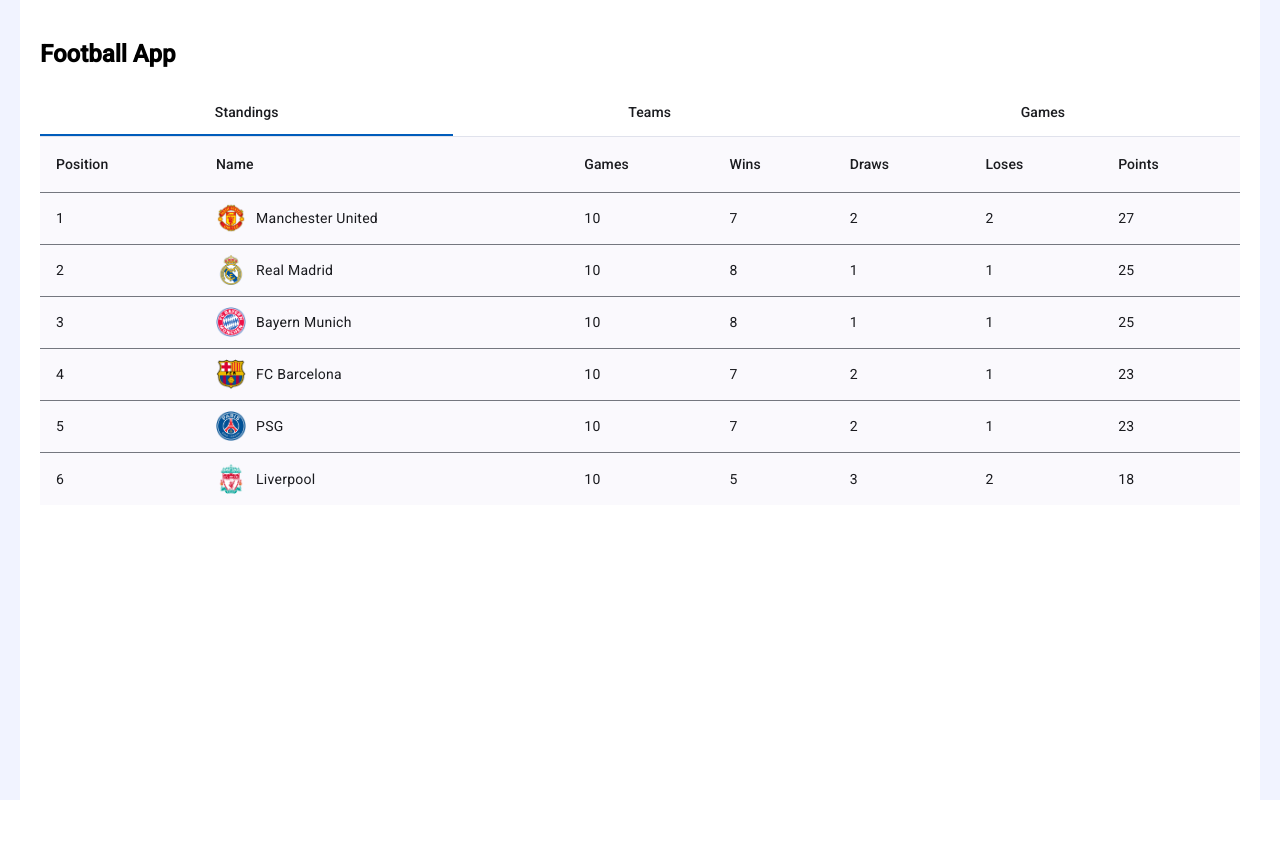
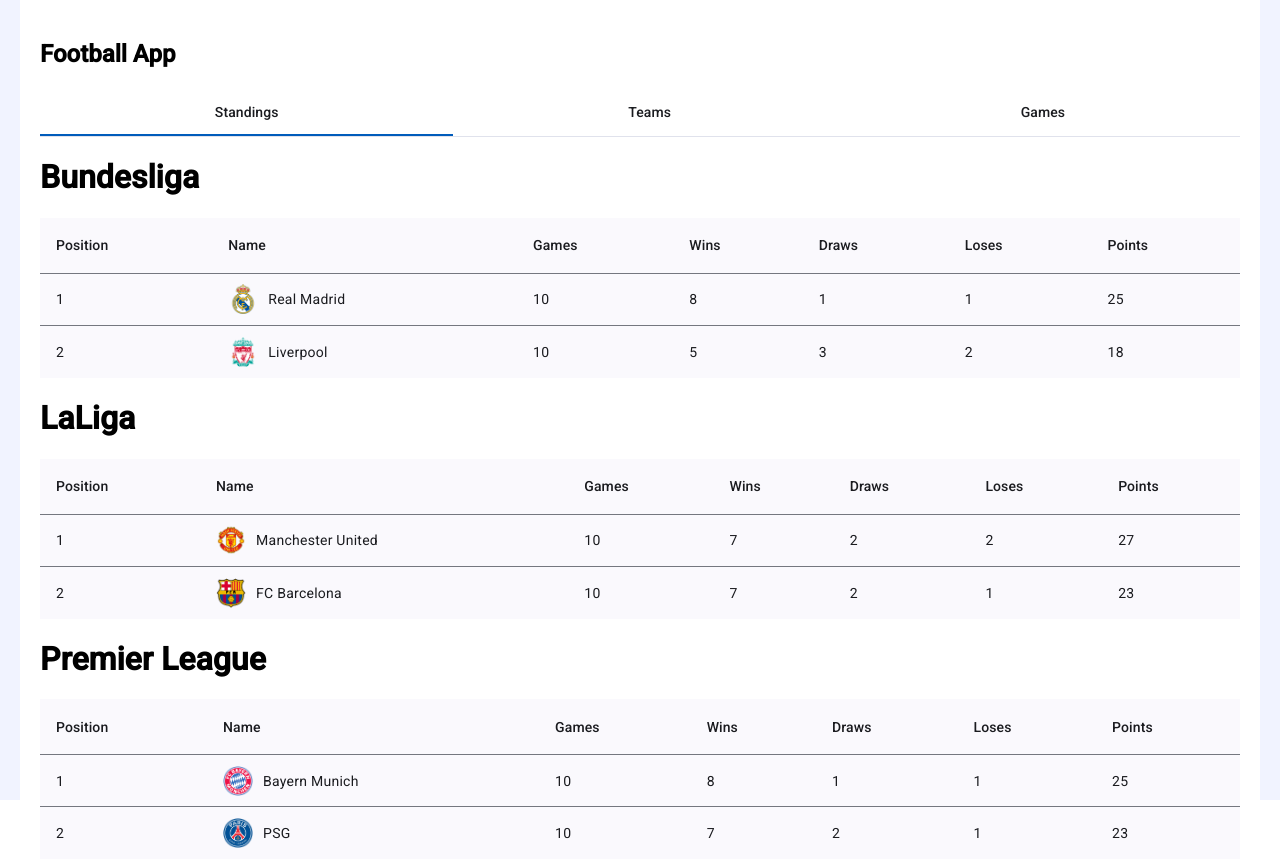
Before and after one commit to Serh1/football-app, an Angular app: page / in a window 1280 px wide. Before the commit the page ends 800 px from the top, so only its background shows below. Built offline with nearby package versions, Linux system fonts and the light colour scheme.

Commit message:
feat(standings):separated league

```diff
--- a/src/app/models/team.ts
+++ b/src/app/models/team.ts
@@ -8,4 +8,5 @@
   draws: number;
   losses: number;
   points: number;
+  league: string;
 }
--- a/src/app/services/teams.service.ts
+++ b/src/app/services/teams.service.ts
@@ -20,7 +20,8 @@
         wins: 7,
         draws: 2,
         losses: 1,
-        points: 23
+        points: 23,
+        league: 'LaLiga'
       },
       {
         id: 2,
@@ -31,7 +32,9 @@
         wins: 7,
         draws: 2,
         losses: 2,
-        points: 27
+        points: 27,
+        league: 'LaLiga'
+
       },
       {
         id: 3,
@@ -42,7 +45,9 @@
         wins: 8,
         draws: 1,
         losses: 1,
-        points: 25
+        points: 25,
+        league: 'Bundesliga'
+
       },
       {
         id: 4,
@@ -53,7 +58,9 @@
         wins: 5,
         draws: 3,
         losses: 2,
-        points: 18
+        points: 18,
+        league: 'Bundesliga'
+
       },
       {
         id: 5,
@@ -64,7 +71,8 @@
         wins: 7,
         draws: 2,
         losses: 1,
-        points: 23
+        points: 23,
+        league: 'Premier League'
       },
       {
         id: 6,
@@ -75,7 +83,8 @@
         wins: 8,
         draws: 1,
         losses: 1,
-        points: 25
+        points: 25,
+        league: 'Premier League'
       }
     ];
   }
--- a/src/app/standings/standings.component.html
+++ b/src/app/standings/standings.component.html
@@ -1,5 +1,6 @@
 <div class="mat-elevation-z8">
-  <table mat-table [dataSource]="teams()" matSort>
+  <h1>Bundesliga</h1>
+  <table mat-table [dataSource]="getTeamsByLeague('Bundesliga')" matSort>
     <!-- Position Column -->
     <ng-container matColumnDef="position">
       <th mat-header-cell *matHeaderCellDef> Position</th>
@@ -42,9 +43,107 @@
       <th mat-header-cell *matHeaderCellDef> Points</th>
       <td mat-cell *matCellDef="let row"> {{ row.points }}</td>
     </ng-container>
-
-
     <tr mat-header-row *matHeaderRowDef="displayedColumns"></tr>
     <tr mat-row *matRowDef="let row; columns: displayedColumns;"></tr>
   </table>
+
+  <h1>LaLiga</h1>
+
+  <table mat-table [dataSource]="getTeamsByLeague('LaLiga')" matSort>
+    <!-- Position Column -->
+    <ng-container matColumnDef="position">
+      <th mat-header-cell *matHeaderCellDef> Position</th>
+      <td mat-cell *matCellDef="let row; let i = index"> {{ i + 1 }}</td>
+    </ng-container>
+
+    <!-- Team Column -->
+    <ng-container matColumnDef="progress">
+      <th mat-header-cell *matHeaderCellDef> Name</th>
+      <td mat-cell *matCellDef="let row">
+        <div class="name-wrapper">
+          <img src="{{ row.logo }}" alt="{{ row.name }}" width="30" height="30">
+          <span>{{ row.name }}</span>
+        </div>
+      </td>
+    </ng-container>
+
+    <!-- Games Column -->
+    <ng-container matColumnDef="name">
+      <th mat-header-cell *matHeaderCellDef> Games</th>
+      <td mat-cell *matCellDef="let row"> {{ row.gamesPlayed }}</td>
+    </ng-container>
+
+    <!-- Wins Column -->
+    <ng-container matColumnDef="wins">
+      <th mat-header-cell *matHeaderCellDef> Wins</th>
+      <td mat-cell *matCellDef="let row"> {{ row.wins }}</td>
+    </ng-container>
+    <!-- Draws Column -->
+    <ng-container matColumnDef="draws">
+      <th mat-header-cell *matHeaderCellDef> Draws</th>
+      <td mat-cell *matCellDef="let row"> {{ row.draws }}</td>
+    </ng-container>
+    <!-- Loses Column -->
+    <ng-container matColumnDef="losses">
+      <th mat-header-cell *matHeaderCellDef> Loses</th>
+      <td mat-cell *matCellDef="let row"> {{ row.losses }}</td>
+    </ng-container>
+    <ng-container matColumnDef="points">
+      <th mat-header-cell *matHeaderCellDef> Points</th>
+      <td mat-cell *matCellDef="let row"> {{ row.points }}</td>
+    </ng-container>
+    <tr mat-header-row *matHeaderRowDef="displayedColumns"></tr>
+    <tr mat-row *matRowDef="let row; columns: displayedColumns;"></tr>
+  </table>
+  <h1>Premier League</h1>
+
+  <table mat-table [dataSource]="getTeamsByLeague('Premier League')" matSort>
+    <!-- Position Column -->
+    <ng-container matColumnDef="position">
+      <th mat-header-cell *matHeaderCellDef> Position</th>
+      <td mat-cell *matCellDef="let row; let i = index"> {{ i + 1 }}</td>
+    </ng-container>
+
+    <!-- Team Column -->
+    <ng-container matColumnDef="progress">
+      <th mat-header-cell *matHeaderCellDef> Name</th>
+      <td mat-cell *matCellDef="let row">
+        <div class="name-wrapper">
+          <img src="{{ row.logo }}" alt="{{ row.name }}" width="30" height="30">
+          <span>{{ row.name }}</span>
+        </div>
+      </td>
+    </ng-container>
+
+    <!-- Games Column -->
+    <ng-container matColumnDef="name">
+      <th mat-header-cell *matHeaderCellDef> Games</th>
+      <td mat-cell *matCellDef="let row"> {{ row.gamesPlayed }}</td>
+    </ng-container>
+
+    <!-- Wins Column -->
+    <ng-container matColumnDef="wins">
+      <th mat-header-cell *matHeaderCellDef> Wins</th>
+      <td mat-cell *matCellDef="let row"> {{ row.wins }}</td>
+    </ng-container>
+    <!-- Draws Column -->
+    <ng-container matColumnDef="draws">
+      <th mat-header-cell *matHeaderCellDef> Draws</th>
+      <td mat-cell *matCellDef="let row"> {{ row.draws }}</td>
+    </ng-container>
+    <!-- Loses Column -->
+    <ng-container matColumnDef="losses">
+      <th mat-header-cell *matHeaderCellDef> Loses</th>
+      <td mat-cell *matCellDef="let row"> {{ row.losses }}</td>
+    </ng-container>
+    <ng-container matColumnDef="points">
+      <th mat-header-cell *matHeaderCellDef> Points</th>
+      <td mat-cell *matCellDef="let row"> {{ row.points }}</td>
+    </ng-container>
+    <tr mat-header-row *matHeaderRowDef="displayedColumns"></tr>
+    <tr mat-row *matRowDef="let row; columns: displayedColumns;"></tr>
+  </table>
+
+
+
 </div>
--- a/src/app/standings/standings.component.ts
+++ b/src/app/standings/standings.component.ts
@@ -1,4 +1,4 @@
-import {Component, input} from '@angular/core';
+import {Component, Input, input} from '@angular/core';
 import {Team} from '../models/team';
 import {
   MatCell,
@@ -27,7 +27,8 @@
     MatHeaderRow,
     MatRow,
     MatHeaderRowDef,
-    MatRowDef
+    MatRowDef,
+
   ],
   templateUrl: './standings.component.html',
   standalone: true,
@@ -37,7 +38,8 @@
 
   displayedColumns: string[] = ['position', 'progress', 'name', 'wins', 'draws', 'losses', 'points'];
 
-  teams = input.required<Team[]>();
-
-
+  @Input() teams: Team[] = [];
+  getTeamsByLeague(league: string): Team[] {
+    return this.teams.filter((team: Team) => team.league === league);
+  }
 }
```
